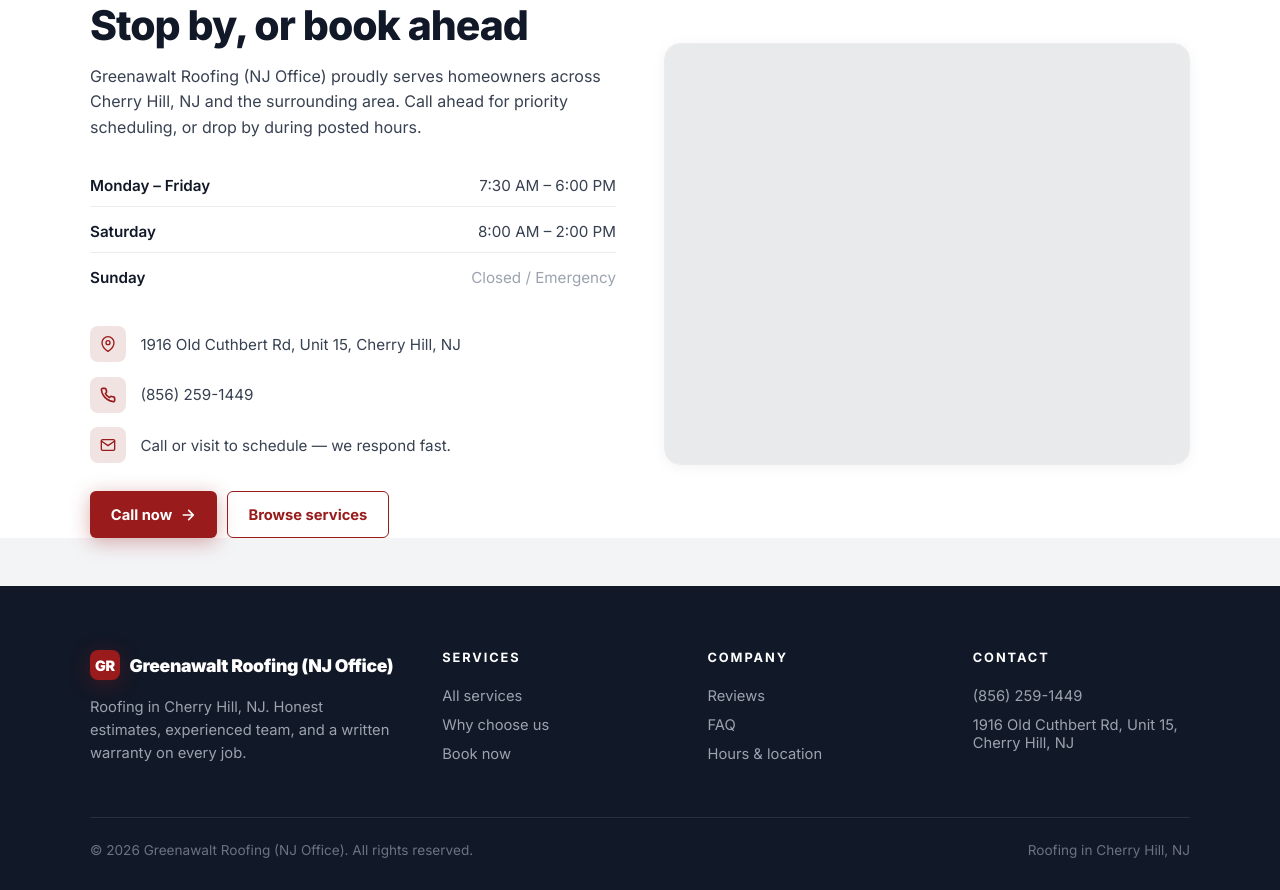
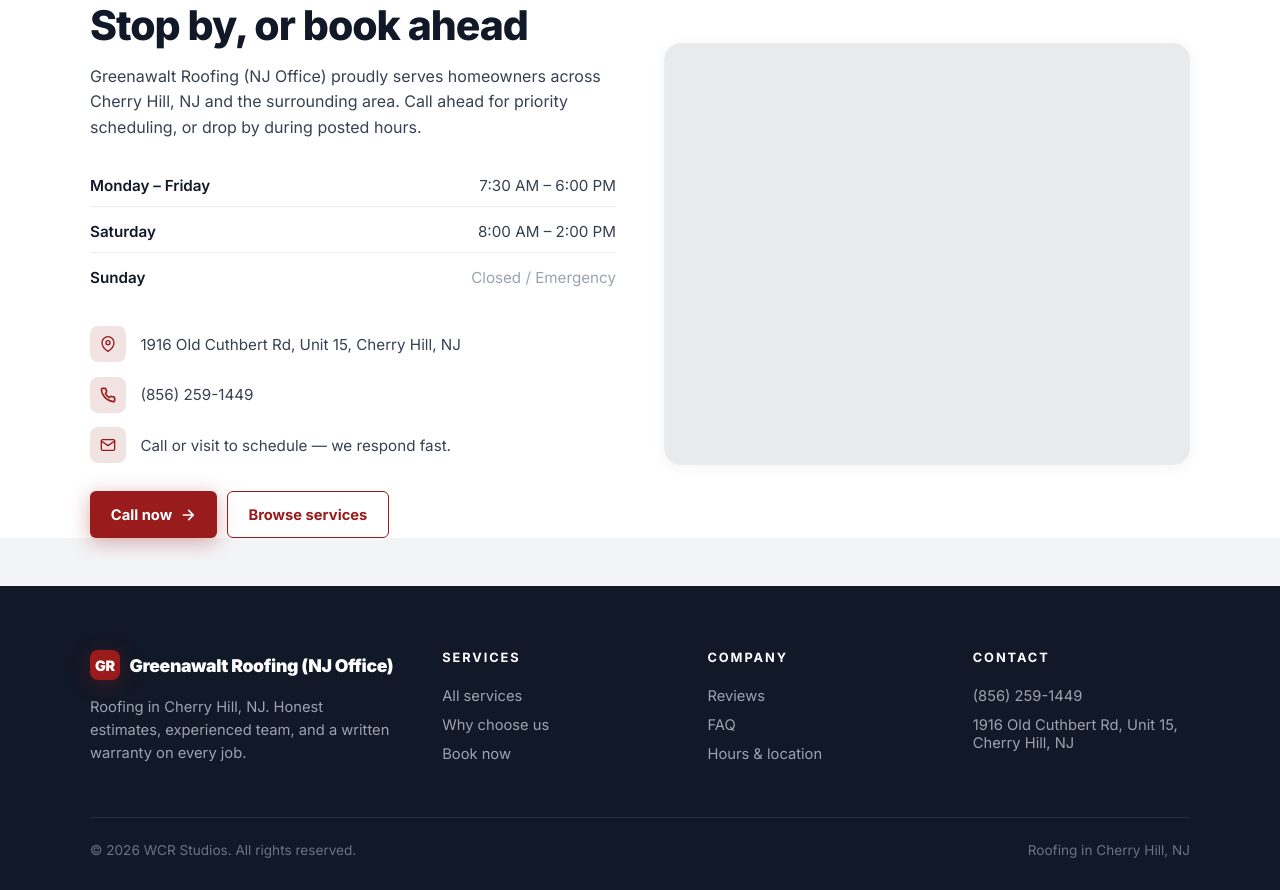
Before and after one commit to Wrenbjor/trades--greenawalt-roofing-nj-office, a plain HTML site: page index.html in a window 1280 px wide. Shown: the part 4665-5555 px from the top of the page. Drawn offline with nearby package versions, Linux system fonts and the light colour scheme; no server answers.

Commit message:
Update site

```diff
--- a/index.html
+++ b/index.html
@@ -605,7 +605,7 @@
     </div>
   </div>
   <div class="foot-bottom">
-    <div>&copy; 2026 Greenawalt Roofing (NJ Office). All rights reserved.</div>
+    <div>&copy; 2026 WCR Studios. All rights reserved.</div>
     <div>Roofing in Cherry Hill, NJ</div>
   </div>
 </footer>
```
